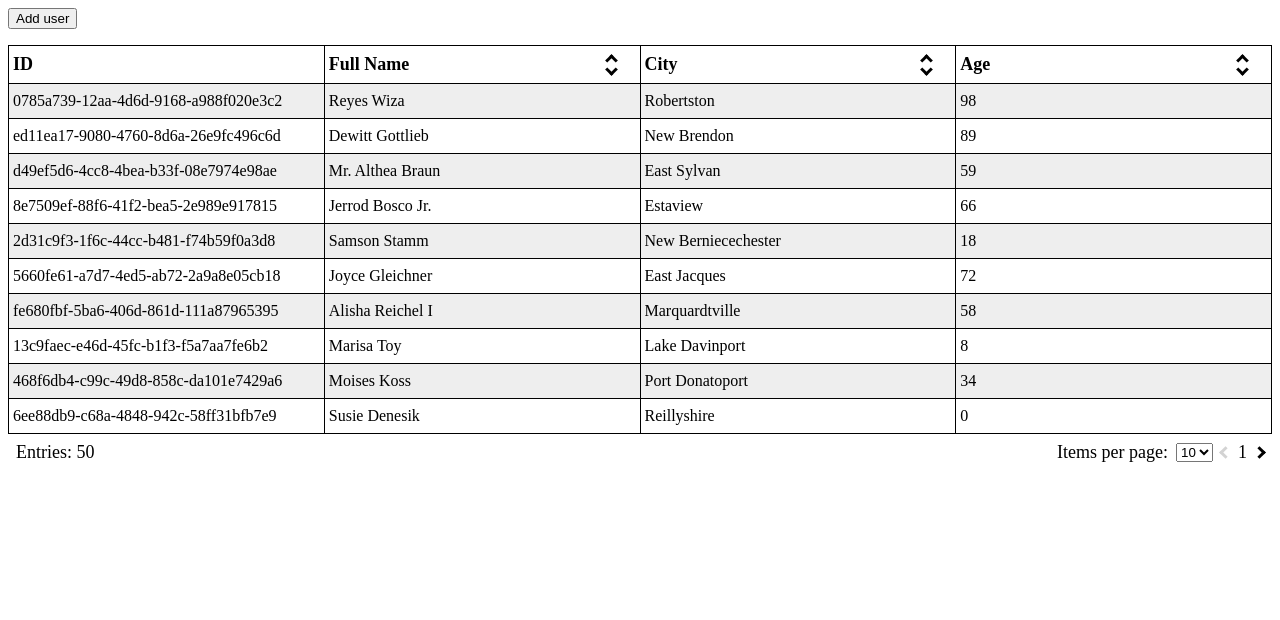
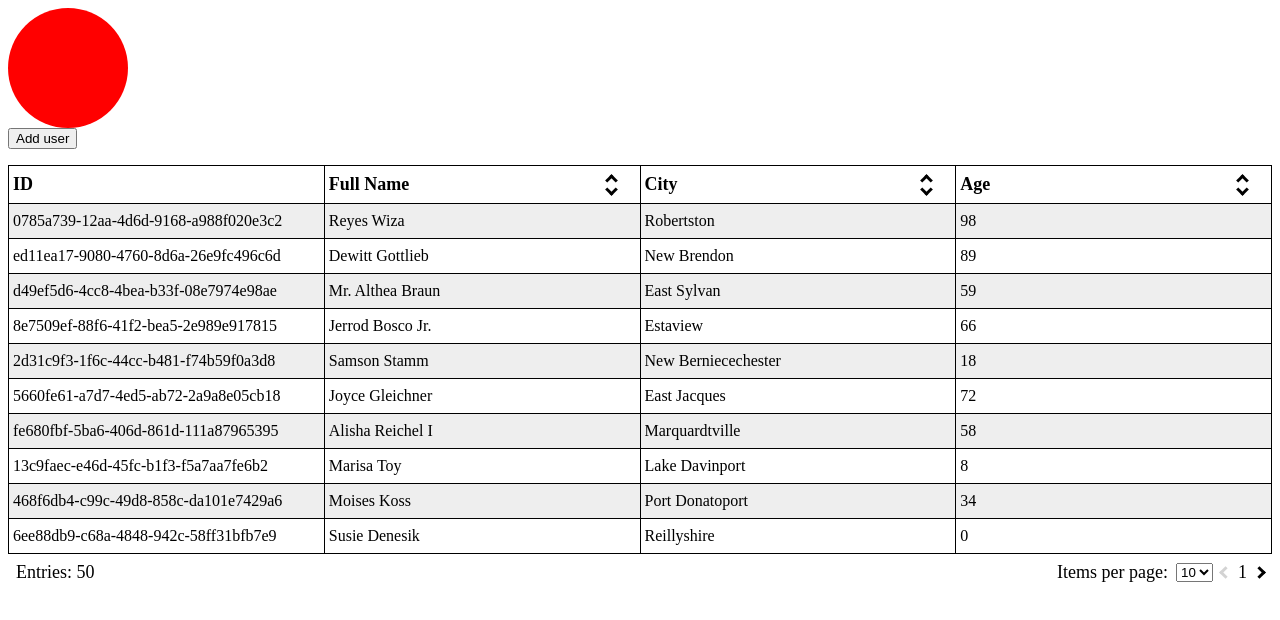
Before and after one commit to NoMercy235/angular-recap, an Angular app: page / in a window 1280 px wide. Shown: the top 620 px of the page. Built offline with nearby package versions, Linux system fonts and the light colour scheme.

Commit message:
feat: basic progress indicator

```diff
--- a/src/app/app.component.html
+++ b/src/app/app.component.html
@@ -1,3 +1,5 @@
+<progress-indicator [progress]="50" [radius]="60" color="red"></progress-indicator>
+
 <button id="addUserBtn" (click)="addData()">Add user</button>
 
 <t-grid
--- a/src/shared/components/components.module.ts
+++ b/src/shared/components/components.module.ts
@@ -2,16 +2,19 @@ import { NgModule } from '@angular/core';
 import { CommonModule } from "@angular/common";
 
 import { Arrow } from "./arrow/arrow.component";
+import { ProgressIndicator } from "./progress-indicator/progress-indicator.component";
 
 @NgModule({
   declarations: [
-    Arrow
+    Arrow,
+    ProgressIndicator,
   ],
   imports: [
     CommonModule,
   ],
   exports: [
     Arrow,
+    ProgressIndicator,
   ],
 })
 export class ComponentsModule { }
--- /dev/null
+++ b/src/shared/components/progress-indicator/progress-indicator.component.html
@@ -0,0 +1,7 @@
+<div
+  class="container"
+  [style.width.px]="getWidth()"
+  [style.height.px]="getHeight()"
+  [style.backgroundColor]="'red'"
+>
+</div>
--- /dev/null
+++ b/src/shared/components/progress-indicator/progress-indicator.component.scss
@@ -0,0 +1,3 @@
+.container {
+  border-radius: 50%;
+}
--- /dev/null
+++ b/src/shared/components/progress-indicator/progress-indicator.component.ts
@@ -0,0 +1,21 @@
+import { Component, Input } from '@angular/core';
+import { validateInput } from "../../decorators/validateInput";
+import { isBetween } from "../../decorators/isBetween";
+
+@Component({
+  selector: 'progress-indicator',
+  templateUrl: './progress-indicator.component.html',
+  styleUrls: ['./progress-indicator.component.scss'],
+})
+export class ProgressIndicator {
+  @validateInput(isBetween({ min: 50 }))
+  @Input() radius: number;
+
+  @validateInput(isBetween({ min: 0, max: 100 }))
+  @Input() progress: number;
+
+  @Input() color: string;
+
+  getHeight = () => this.radius * 2;
+  getWidth = () => this.radius * 2;
+}
--- /dev/null
+++ b/src/shared/decorators/isBetween.ts
@@ -0,0 +1,38 @@
+export interface IRange {
+  min?: number;
+  max?: number;
+  strict?: boolean;
+}
+
+export function isBetween({ min, max, strict }: IRange = { strict: false }) {
+  return (target, prop, newVal) => {
+    let isValid = true;
+
+    if (min !== undefined && ((newVal < min) && strict) || (newVal <= min && !strict)) isValid = false;
+    if (max !== undefined && ((newVal > max) && strict) || (newVal >= min && !strict)) isValid = false;
+
+    if (isValid) return;
+
+
+    if (min !== undefined && max !== undefined) {
+      console.error(
+        `${target.constructor.name}: @Input '${prop}' is expected to be ${strict ? 'strictly' : ''} between ${min} and ${max}, but value ${newVal} was provided`
+      );
+      return;
+    }
+
+    if (min !== undefined) {
+      console.error(
+        `${target.constructor.name}: @Input '${prop}' is expected to be ${strict ? 'strictly' : ''} lower than ${min}, but value ${newVal} was provided`
+      );
+      return;
+    }
+
+    if (max !== undefined) {
+      console.error(
+        `${target.constructor.name}: @Input '${prop}' is expected to be ${strict ? 'strictly' : ''} bigger than ${min}, but value ${newVal} was provided`
+      );
+      return;
+    }
+  }
+}
--- /dev/null
+++ b/src/shared/decorators/validateInput.ts
@@ -0,0 +1,17 @@
+const HIDDEN_PROP = '__validators';
+
+export function validateInput(...validators: Function[]) {
+  return function (target: any, prop: string) {
+    if (!target[HIDDEN_PROP]) target[HIDDEN_PROP] = {};
+
+    Object.defineProperty(target, prop, {
+      get() {
+        return this[HIDDEN_PROP][prop];
+      },
+      set: function (newVal) {
+        this[HIDDEN_PROP][prop] = newVal;
+        validators.forEach(validator => validator(target, prop, newVal));
+      },
+    });
+  }
+}
```
